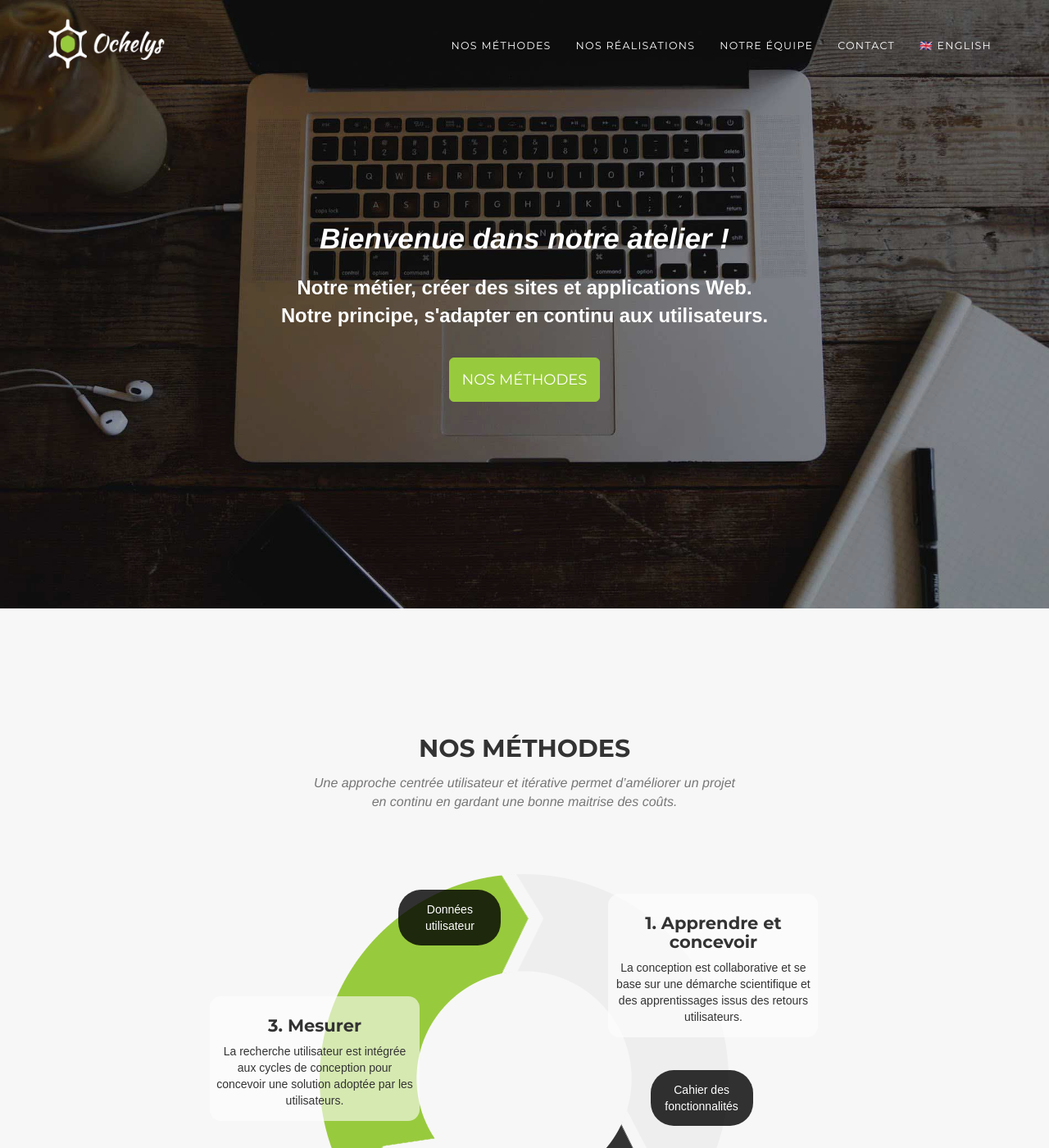
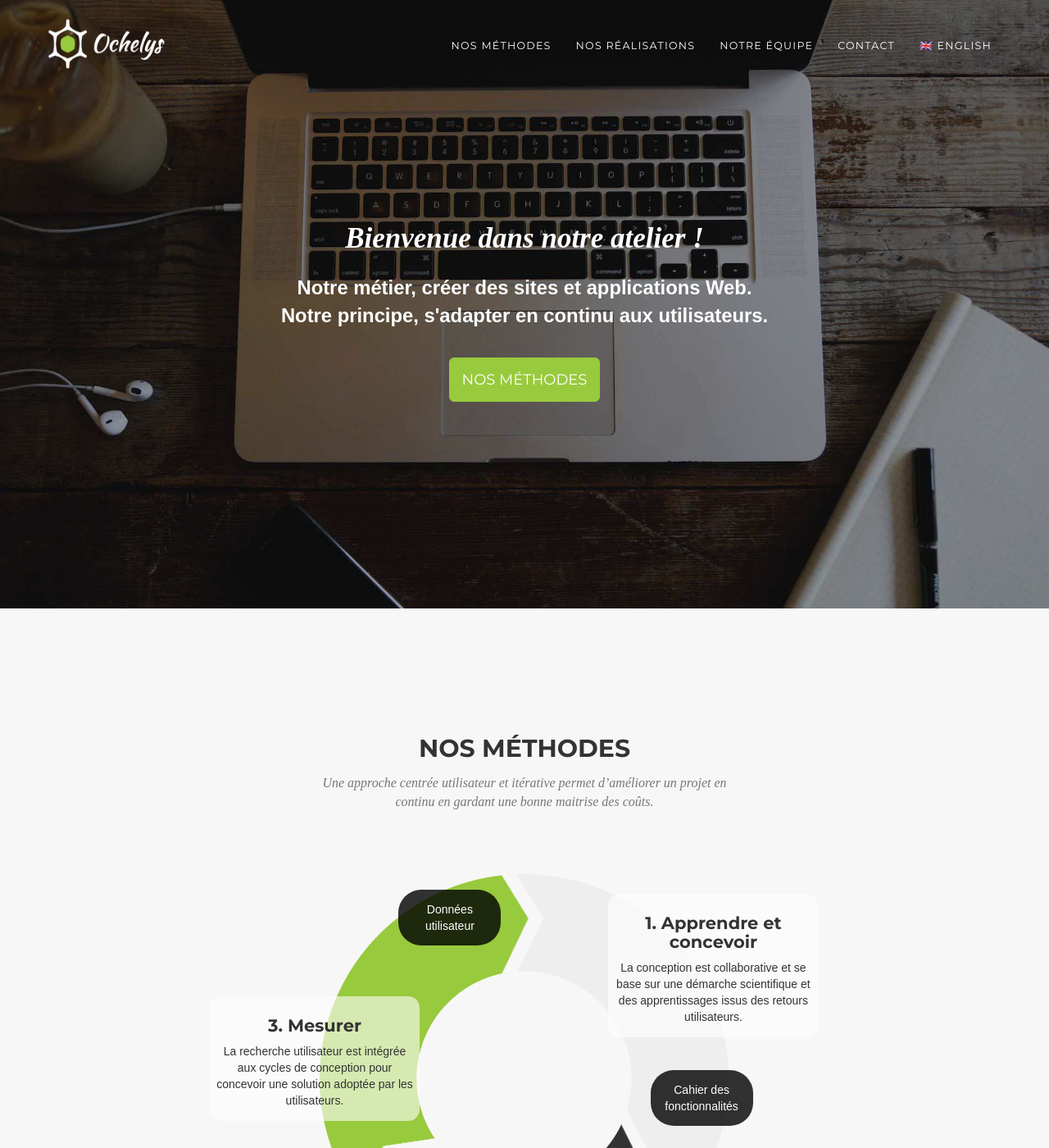
Before and after one commit to Ochelys/ochelys.github.io, a Jekyll site: the page built from index.md, in a window 1280 px wide and 1400 px high. Shown: the whole window at 82% size. Built offline with Jekyll 4.4.1, drawn with Linux system fonts in a browser that asks for light colours; nearby versions of some CDN libraries; some web fonts are replaced.

Commit message:
Load Google Fonts asynchronously to avoid the flash of invisible text

```diff
--- a/_includes/head.html
+++ b/_includes/head.html
@@ -16,10 +16,5 @@
   <!-- Latest compiled and minified Bootstrap CSS -->
   <link rel="stylesheet" href="https://maxcdn.bootstrapcdn.com/bootstrap/3.3.7/css/bootstrap.min.css" integrity="sha384-BVYiiSIFeK1dGmJRAkycuHAHRg32OmUcww7on3RYdg4Va+PmSTsz/K68vbdEjh4u" crossorigin="anonymous">
 
-  <!-- Custom Fonts -->
-  <link rel="stylesheet" type="text/css" href="http://fonts.googleapis.com/css?family=Droid+Sans:400,700">
-  <link rel="stylesheet" type="text/css" href="http://fonts.googleapis.com/css?family=Droid+Serif:400,700,400italic,700italic">
-  <link rel="stylesheet" type="text/css" href="http://fonts.googleapis.com/css?family=Montserrat:400,700">
-
   <link rel="stylesheet" href="{{site.baseurl}}/css/main.css">
 </head>
--- a/_layouts/default.html
+++ b/_layouts/default.html
@@ -16,6 +16,13 @@
     <script src="https://maxcdn.bootstrapcdn.com/bootstrap/3.3.7/js/bootstrap.min.js" integrity="sha384-Tc5IQib027qvyjSMfHjOMaLkfuWVxZxUPnCJA7l2mCWNIpG9mGCD8wGNIcPD7Txa" crossorigin="anonymous"></script>
 
     <script src="https://use.fontawesome.com/b387c88a73.js"></script>
+    <script>
+    $(function() {
+        var fonts = 'https://fonts.googleapis.com/css?family=Droid+Sans:400,700|Droid+Serif:400,700,400italic,700italic|Montserrat:400,700';
+        if (document.createStyleSheet) document.createStyleSheet(fonts);
+        else $("head").append($("<link rel='stylesheet' href='"+ fonts +"' type='text/css' media='screen' />"));
+    });
+    </script>
 
     <script src="{{ site.url }}/js/animated-header.js"></script>
     <script src="{{ site.url }}/js/page-scroll.js"></script>
--- a/_sass/_homepage.scss
+++ b/_sass/_homepage.scss
@@ -42,7 +42,7 @@
   .section-subheading {
     margin-bottom: 75px;
     text-transform: none;
-    font-family: "Droid Serif","Helvetica Neue",Helvetica,Arial,sans-serif;
+    font-family: "Droid Serif","Times New Roman",Times,serif;
     font-size: 16px;
     font-style: italic;
     font-weight: 400;
--- a/_sass/_jumbotron.scss
+++ b/_sass/_jumbotron.scss
@@ -26,7 +26,7 @@
   }
 }
 .jumbotron-title {
-  font-family: "Droid Serif","Helvetica Neue",Helvetica,Arial,sans-serif;
+  font-family: "Droid Serif","Times New Roman",Times,serif;
   font-size: 1.5em;
   font-style: italic;
   text-transform: none;
```
Also changed, not shown: _layouts/default.en.html (+7 -0 lines).
